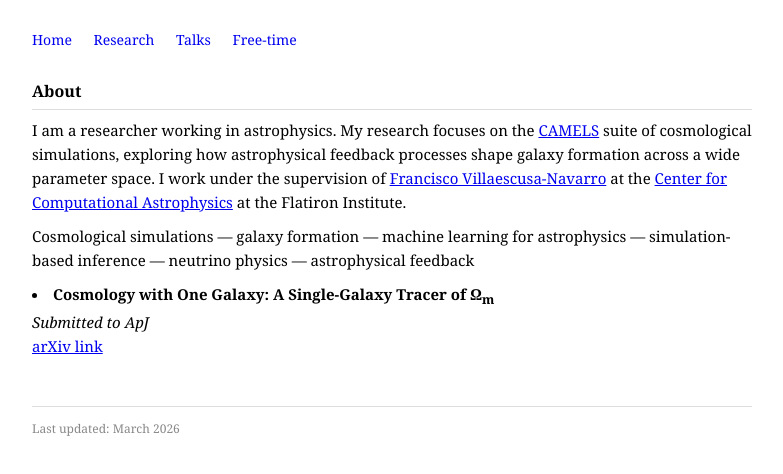
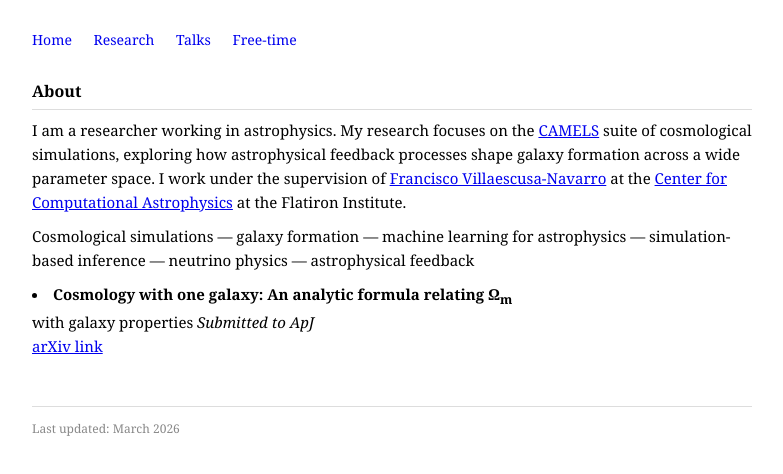
Before and after one commit to kitokamada/kitokliao, a plain HTML site: page index.html in a window 1280 px wide. Shown: the part 228-702 px from the top of the page, without its empty margins (248-1031 px from the left). Drawn offline with Linux system fonts and the light colour scheme.

Commit message:
Update index.html

```diff
--- a/index.html
+++ b/index.html
@@ -104,7 +104,7 @@
   <p>I am a researcher working in astrophysics. My research focuses on the <a href="https://camels.readthedocs.io">CAMELS</a> suite of cosmological simulations, exploring how astrophysical feedback processes shape galaxy formation across a wide parameter space. I work under the supervision of <a href="https://www.simonsfoundation.org/people/francisco-villaescusa-navarro/">Francisco Villaescusa-Navarro</a> at the <a href="https://www.simonsfoundation.org/flatiron/center-for-computational-astrophysics/">Center for Computational Astrophysics</a> at the Flatiron Institute.</p>
   <p>Cosmological simulations &mdash; galaxy formation &mdash; machine learning for astrophysics &mdash; simulation-based inference &mdash; neutrino physics &mdash; astrophysical feedback</p>
   <li>
-  <strong>Cosmology with One Galaxy: A Single-Galaxy Tracer of Ω<sub>m</sub></strong><br>
+  <strong>Cosmology with one galaxy: An analytic formula relating Ω<sub>m</sub></strong><br> with galaxy properties
   <em>Submitted to ApJ</em><br>
   <a href="https://arxiv.org/abs/2602.07651">arXiv link</a>
   </li>
```
